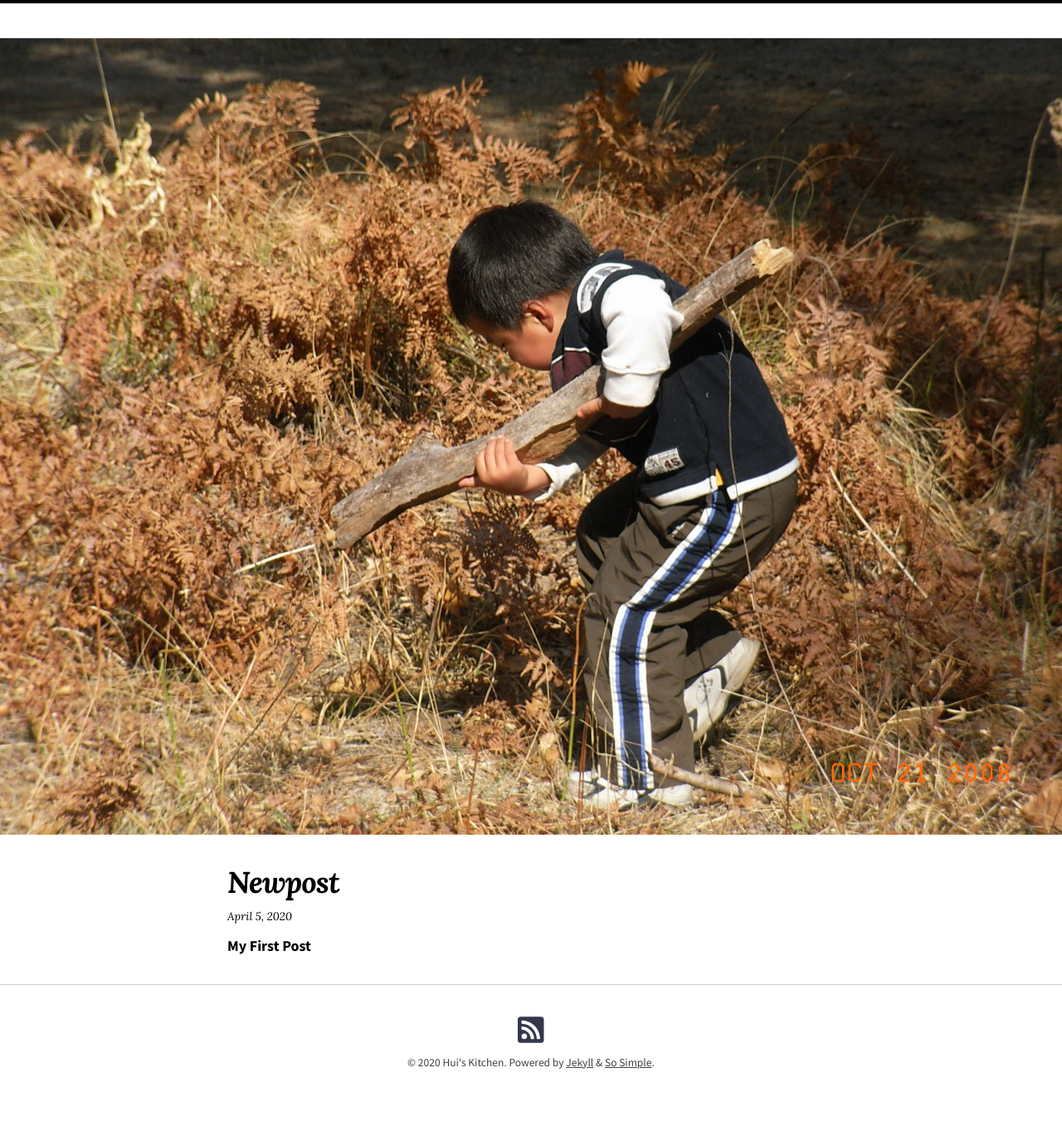
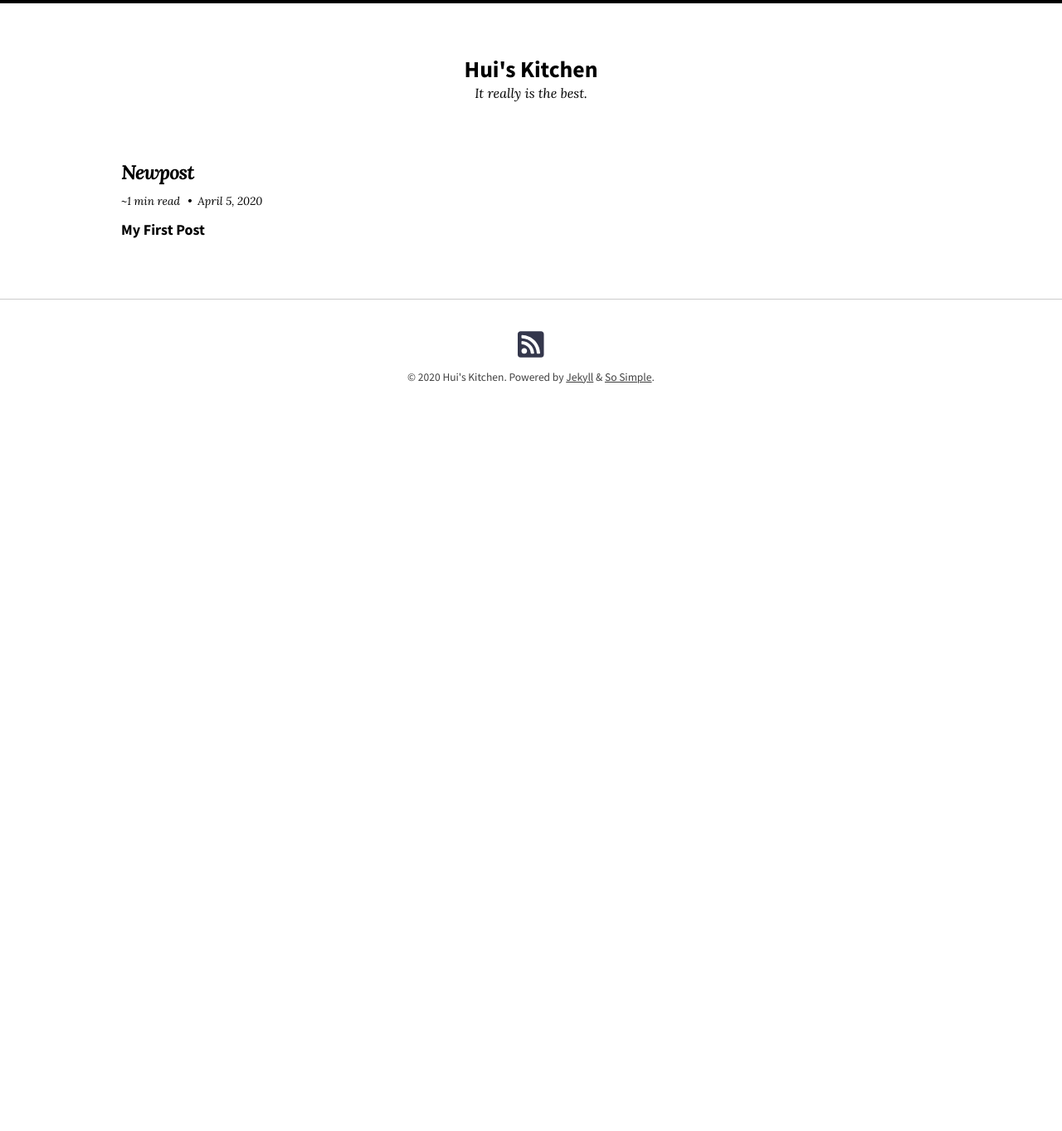
Before and after one commit to huiskitchen/huiskitchen.github.io, a Jekyll site: the page built from index.md, in a window 1280 px wide. Shown: the whole page at 83% size. Built offline with Jekyll 4.4.1, drawn with Linux system fonts in a browser that asks for light colours; nearby versions of some CDN libraries; after the commit the page ends 900 px from its top, so only the background shows below that; part of the change alters nothing that is shown.

Commit message:
Fix index...again

```diff
--- a/_config.yml
+++ b/_config.yml
@@ -23,8 +23,8 @@ baseurl: # the subpath of your site, e.g. "/blog"
 url: https://huiskitchen.com # the base hostname & protocol for your site e.g. "https://mmistakes.github.io"
 logo: # path of site logo, e.g. "/images/logo.png"
 date_format: "%B %-d, %Y"
-read_time: # reading time estimates, e.g. true
-words_per_minute: # 200
+read_time: true # reading time estimates, e.g. true
+words_per_minute: 200 # 200
 mathjax:
   enable: # MathJax equations, e.g. true, false (default)
   combo:  # "tex-svg" (default), "tex-mml-chtml", etc.: docs.mathjax.org/en/latest/web/components/combined.html
@@ -51,8 +51,8 @@ feed:
   path: atom.xml
 
 # Pagination - https://jekyllrb.com/docs/pagination/
-# paginate: 10
-# paginate_path: /page:num/
+paginate: 10
+paginate_path: /page:num/
 
 # Search
 search_full_content: false # can have performance implications for large sites
--- a/index.md
+++ b/index.md
@@ -1,7 +1,7 @@
 ---
 layout: home
-limit: 10
+paginate: true
 show_excerpts: true
-entries_layout: list
-image: /assets/img/071020-Justin in parade.jpg
+entries_layout: grid
 ---
+[](/assets/img/071020-Justin in parade.jpg)
```
